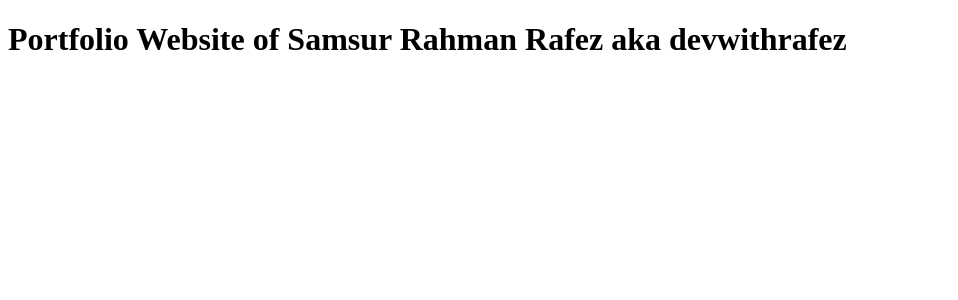
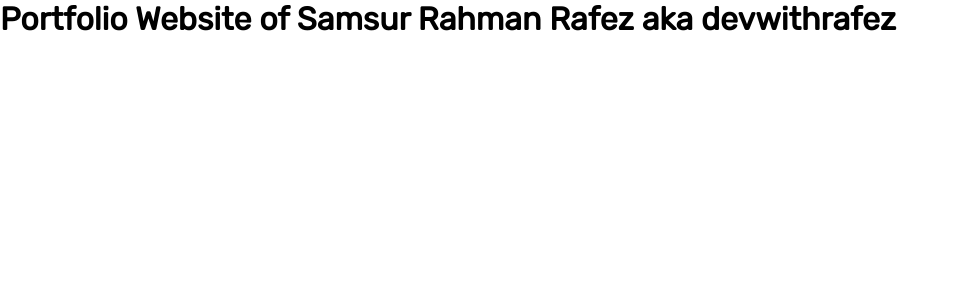
Before and after one commit to srahman3311/my-portfolio-website, a React (Create React App) app: page / in a window 1280 px wide. Shown: the top 300 px of the page, without its empty margins (0-958 px from the left). Built offline with nearby package versions, Linux system fonts and the light colour scheme.

Commit message:
Add google font and general styling

```diff
--- a/public/index.html
+++ b/public/index.html
@@ -4,6 +4,8 @@
         <meta charset="utf-8" />
         <meta name="viewport" content="width=device-width, initial-scale=1" />
         <meta name="description" content="Portfolio Website of Samsur Rahman Rafez aka devwithrafez"/>
+        <!--Google Fonts-->
+        <link href="https://fonts.googleapis.com/css2?family=Rubik&display=swap" rel="stylesheet">
         <title>Dev With Rafez</title>
     </head>
     <body>
--- a/src/App.module.css
+++ b/src/App.module.css
@@ -0,0 +1,6 @@
+* {
+    margin: 0;
+    padding: 0;
+    box-sizing: border-box;
+    font-family: 'Rubik', sans-serif;
+}
```
